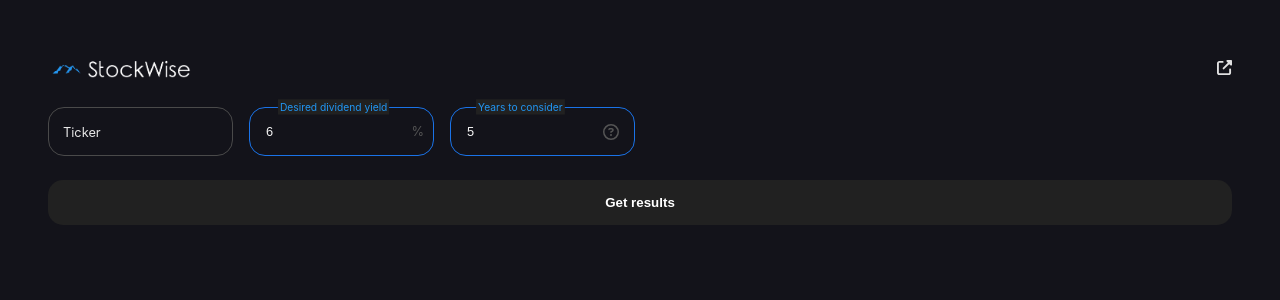
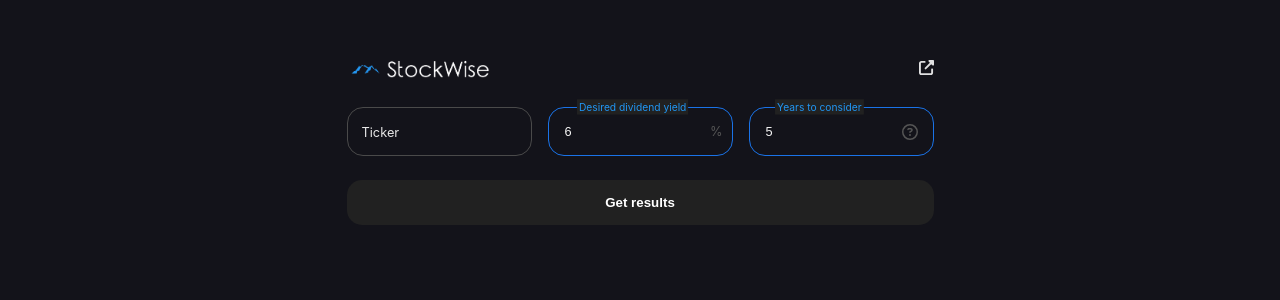
Before and after one commit to Vithor-vbs/StockWise, a React (Vite) app in the folder invest-wise-extension/: page / in a window 1280 px wide. Shown: the top 300 px of the page. Built offline with nearby package versions, Linux system fonts and the light colour scheme.

Commit message:
removing unecessary permissions

```diff
--- a/invest-wise-extension/src/components/Header/Header.css
+++ b/invest-wise-extension/src/components/Header/Header.css
@@ -1,5 +1,6 @@
 .header-container {
-  /* max-width: fit-content; */
+  max-width: fit-content;
+  margin: 0 auto;
 }
 
 .header-logo {
--- a/invest-wise-extension/src/components/utils/Loader.tsx
+++ b/invest-wise-extension/src/components/utils/Loader.tsx
@@ -1,4 +1,4 @@
-import "./loader.css";
+import "./Loader.css";
 
 export const Loader = () => {
   return (
```
Also changed, not shown: invest-wise-extension/public/manifest.json.
